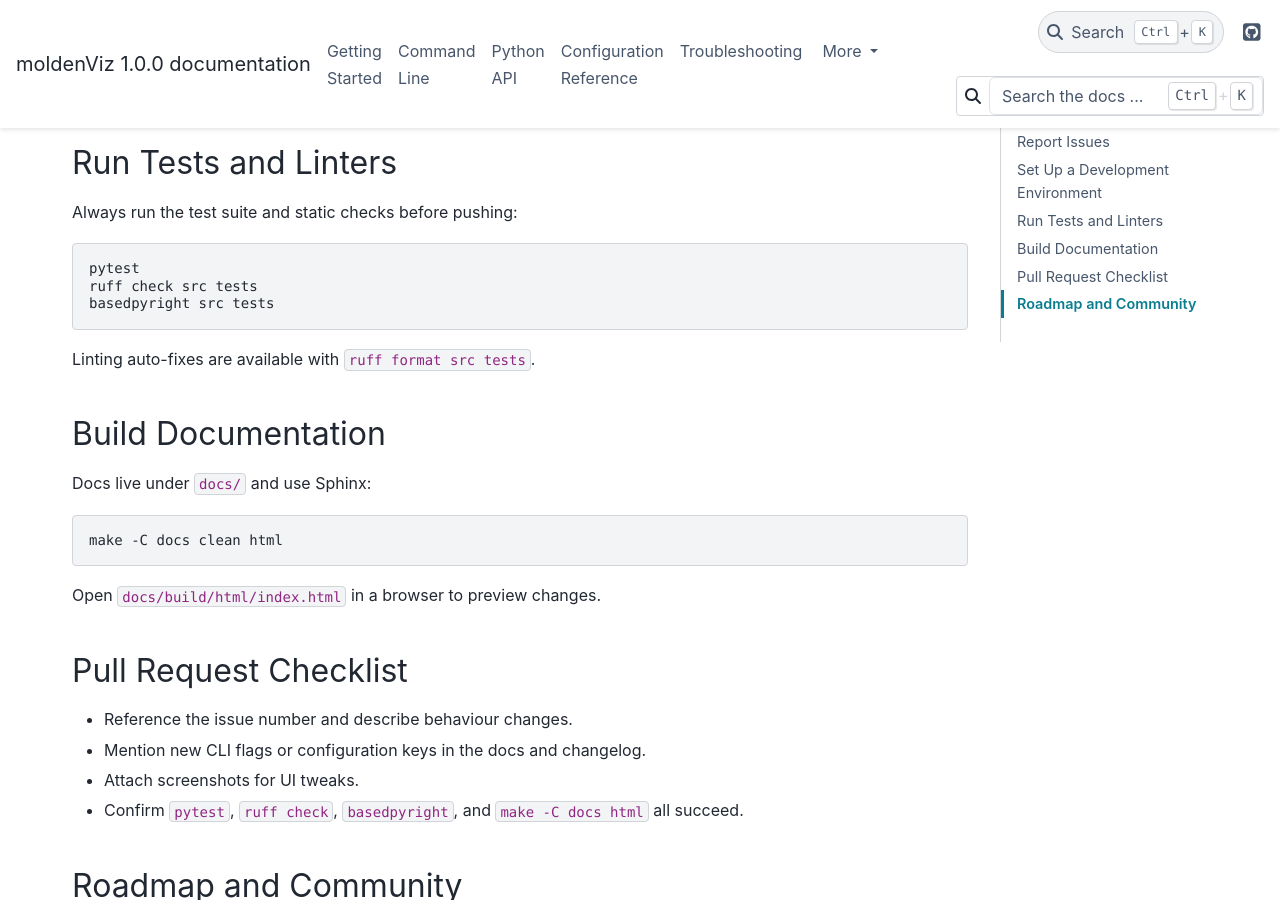
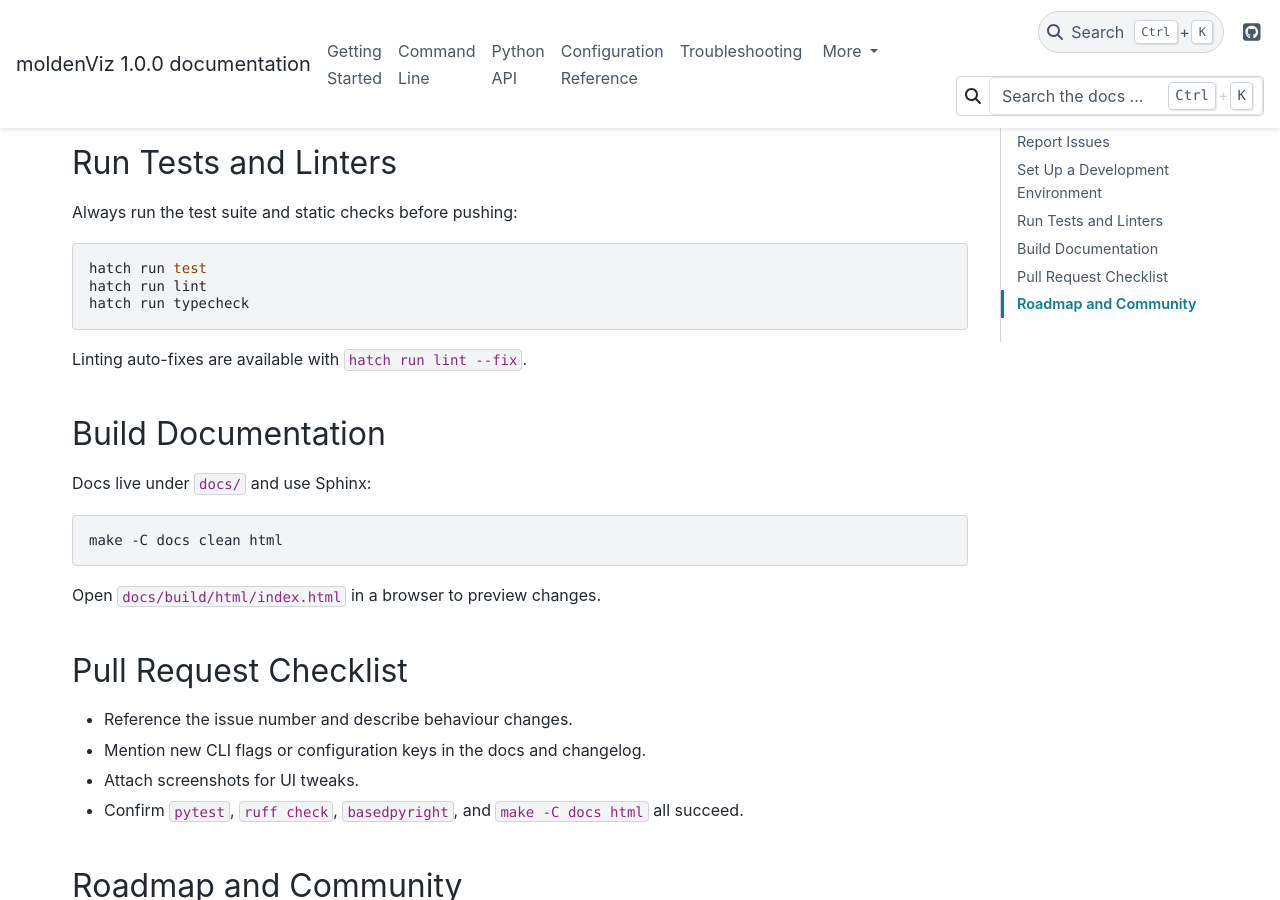
Before and after one commit to Faria22/moldenViz, a Sphinx documentation site: the page built from docs/source/contributing.rst, in a window 1280 px wide and 900 px high, scrolled down 590 px. Built offline with Sphinx 7.4.7 and the PyData theme 0.15.4, drawn with Linux system fonts in a browser that asks for light colours.

Commit message:
Update contribution guidelines for testing and linting

```diff
--- a/docs/source/contributing.rst
+++ b/docs/source/contributing.rst
@@ -25,11 +25,11 @@ Always run the test suite and static checks before pushing:
 
 .. code-block:: bash
 
-   pytest
-   ruff check src tests
-   basedpyright src tests
+   hatch run test
+   hatch run lint
+   hatch run typecheck
 
-Linting auto-fixes are available with ``ruff format src tests``.
+Linting auto-fixes are available with ``hatch run lint --fix``.
 
 Build Documentation
 -------------------
```
